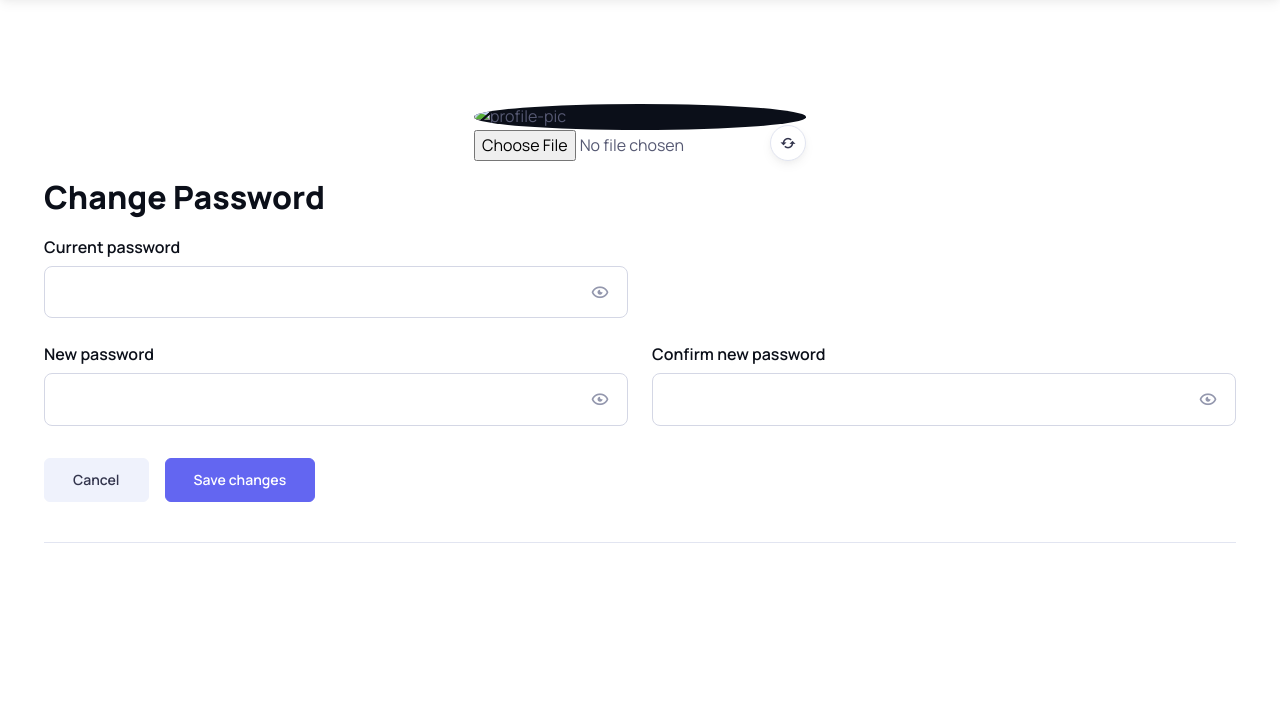
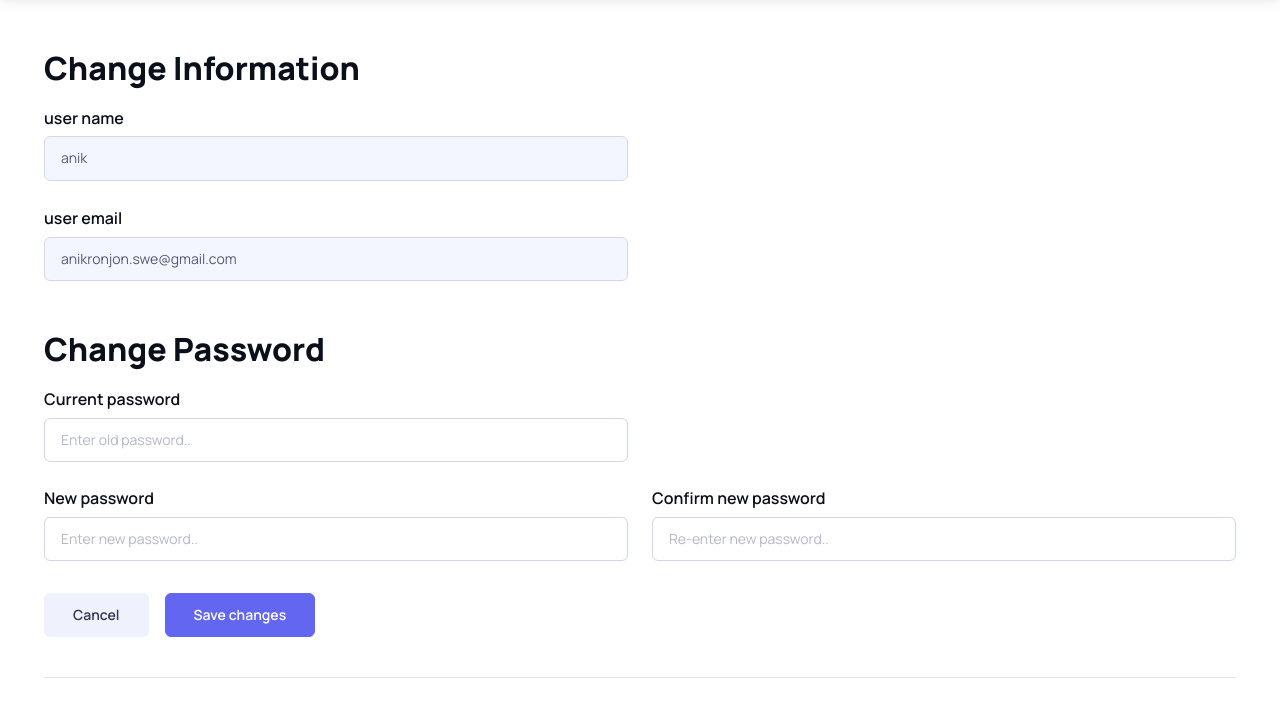
Before and after one commit to anikronjon/saas-agency, a Django app: page /account/profile/ in a window 1280 px wide. Shown: the part 67-784 px from the top of the page. Run offline with Django 4.2, Linux system fonts and the light colour scheme; a user stored in the database is signed in; some libraries are stand-ins or nearby versions.

Commit message:
update profile

```diff
--- a/account/forms.py
+++ b/account/forms.py
@@ -12,7 +12,7 @@ class SignUpForm(UserCreationForm):
         fields = ['username', 'email', 'password1', 'password2', 'agreed']
 
 
-class ProfileForm(forms.ModelForm):
+class ProfilePictureForm(forms.ModelForm):
     class Meta:
         model = Profile
         fields = ['picture']
--- a/account/templates/account/profile.html
+++ b/account/templates/account/profile.html
@@ -7,29 +7,17 @@
     {% else %}
         {% include 'navbar_in_logged_state.html' %}
     {% endif %}
-    <script>
-        document.getElementById('upload-button').addEventListener('click', function () {
-            document.getElementById('picture-input').click();
-        });
 
-        document.getElementById('picture-input').addEventListener('change', function () {
-            document.getElementById('submit-button').click();
-        });
-    </script>
-    <section class="container mt-4 pt-lg-2 pb-3">
-        <div class="d-table position-relative mx-auto mt-2 mt-lg-4 pt-5 mb-3">
-            <img src="{{ profile.picture.url }}" alt="profile-pic" class="d-block rounded-circle bg-dark">
-            <form method="post" enctype="multipart/form-data">
-                {% csrf_token %}
-                <input type="file" name="picture" class="">
-                <button type="submit"
-                        id="submit-button"
-                        class="btn btn-icon btn-light bg-white btn-sm border rounded-circle shadow-sm position-absolute bottom-0 end-0 mt-4"
-                        data-bs-toggle="tooltip" data-bs-placement="bottom" aria-label="Change picture"
-                        data-bs-original-title="Change picture">
-                    <i class="bx bx-refresh"></i>
-                </button>
-            </form>
+    <div class="container mt-5">
+        <div class="row">
+            <h2>Change Information</h2>
+            <div class="col-sm-6 mb-5">
+                <label class="form-label fs-base">user name</label>
+                <input class="form-control" type="text" value="{{ user.username }}" disabled>
+                <br>
+                <label class="form-label fs-base">user email</label>
+                <input class="form-control" type="email" value="{{ user.email }}" disabled>
+            </div>
         </div>
 
         <!-- Change Password form -->
@@ -41,13 +29,8 @@
                 <div class="col-sm-6 mb-4">
                     <label for="cp" class="form-label fs-base">Current password</label>
                     <div class="password-toggle">
-                        <input type="password" name="old_password" id="cp" class="form-control form-control-lg"
-                               required>
-                        <label class="password-toggle-btn" aria-label="Show/hide password">
-                            <input class="password-toggle-check" type="checkbox">
-                            <span class="password-toggle-indicator"></span>
-                        </label>
-                        <div class="invalid-tooltip position-absolute top-100 start-0">Incorrect password!</div>
+                        <input type="password" name="old_password" id="cp" class="form-control"
+                               placeholder="Enter old password.." required>
                     </div>
                 </div>
             </div>
@@ -55,25 +38,17 @@
                 <div class="col-sm-6 mb-4">
                     <label for="np" class="form-label fs-base">New password</label>
                     <div class="password-toggle">
-                        <input type="password" name="new_password1" id="np" class="form-control form-control-lg"
+                        <input type="password" name="new_password1" id="np" class="form-control"
+                               placeholder="Enter new password.."
                                required="">
-                        <label class="password-toggle-btn" aria-label="Show/hide password">
-                            <input class="password-toggle-check" type="checkbox">
-                            <span class="password-toggle-indicator"></span>
-                        </label>
-                        <div class="invalid-tooltip position-absolute top-100 start-0">Incorrect password!</div>
                     </div>
                 </div>
                 <div class="col-sm-6 mb-4">
                     <label for="cnp" class="form-label fs-base">Confirm new password</label>
                     <div class="password-toggle">
-                        <input type="password" name="new_password2" id="cnp" class="form-control form-control-lg"
+                        <input type="password" name="new_password2" id="cnp" class="form-control"
+                               placeholder="Re-enter new password.."
                                required>
-                        <label class="password-toggle-btn" aria-label="Show/hide password">
-                            <input class="password-toggle-check" type="checkbox">
-                            <span class="password-toggle-indicator"></span>
-                        </label>
-                        <div class="invalid-tooltip position-absolute top-100 start-0">Incorrect password!</div>
                     </div>
                 </div>
             </div>
@@ -82,5 +57,5 @@
                 <button type="submit" class="btn btn-primary">Save changes</button>
             </div>
         </form>
-    </section>
+    </div>
 {% endblock %}
--- a/account/views.py
+++ b/account/views.py
@@ -5,7 +5,7 @@ from django.http import HttpResponse
 from django.contrib.auth import login, logout
 from django.contrib import messages
 from .models import Profile
-from .forms import SignUpForm
+from .forms import SignUpForm, ProfilePictureForm
 from .custom_auth_backend import CustomAuthenticationBackend
 
 
```
Also changed, not shown: db.sqlite3.
